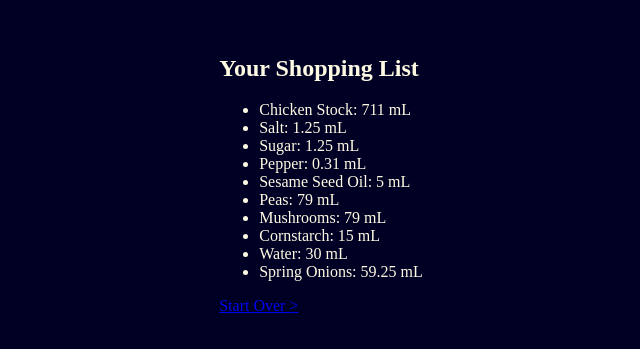
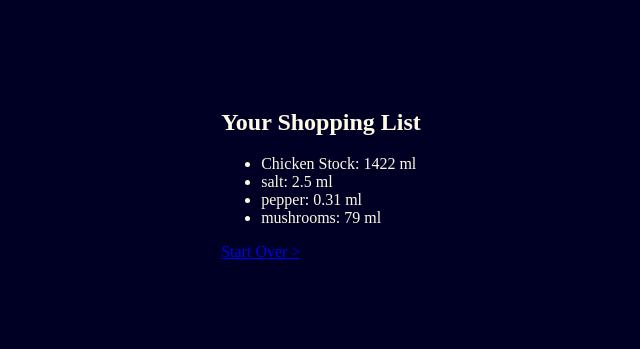
Before and after one commit to trvsm/travis-martin-meal-planner, a React (Create React App) app: page /list in a window 1280 px wide. Shown: the part 225-574 px from the top of the page, without its empty margins (319-959 px from the left). Built offline with nearby package versions, Linux system fonts and the light colour scheme.

Commit message:
add function: compile shopping list from ingreds
<body>

Issue #

```diff
--- a/src/components/mealOptions/MealOptions.jsx
+++ b/src/components/mealOptions/MealOptions.jsx
@@ -1,4 +1,4 @@
-export default function MealOptions({ props,submitHandler, clickHandler }) {
+export default function MealOptions({ props, submitHandler, clickHandler }) {
   return (
     // make this a form, pass submit handler from above
     <form onSubmit={submitHandler}>
--- a/src/pages/list/List.jsx
+++ b/src/pages/list/List.jsx
@@ -1,38 +1,84 @@
-import './list.scss';
+import "./list.scss";
 
-import { Link } from 'react-router-dom';
+import { Link } from "react-router-dom";
+import { useState } from "react";
 
 export default function List() {
   // list will get passed a bunch of arrays, sum them then map through all ingredients
-  let ingredients =
- [ [ 'Chicken Stock', 711, 'mL' ],
-  [ 'Salt', 1.25, 'mL' ],
-  [ 'Sugar', 1.25, 'mL' ],
-  [ 'Pepper', 0.31, 'mL' ],
-  [ 'Sesame Seed Oil', 5, 'mL' ],
-  [ 'Peas', 79, 'mL' ],
-  [ 'Mushrooms', 79, 'mL' ],
-  [ 'Cornstarch', 15, 'mL' ],
-  [ 'Water', 30, 'mL' ],
-  [ 'Spring Onions', 59.25, 'mL' ]
-]
+  // replace meals with props received
+  let meals = [
+    [
+      ["Chicken Stock", 711, "ml"],
+      ["salt", 1.25, "ml"],
+    ],
+    [
+      ["Chicken Stock", 711, "ml"],
+      ["pepper", 0.31, "ml"],
+    ],
+    [["salt", 1.25, "ml"]],
+    [["mushrooms", 79, "ml"]],
+  ];
+
+  // add unique items to an output, add repeated items to their first occurrence
+  const ingredientTracker = (inputArray) => {
+    let outputArray = [];
+    let firstCollection = inputArray[0];
+    // if it is first collection there are no repeats in output, add all elements
+    firstCollection.forEach((element) => {
+      outputArray.push(element);
+    });
+
+    for (let topLv = 1; topLv < inputArray.length; topLv++) {
+      // for each remaining collection compare to what's in output array
+      // if match add to existing, else create new entry
+      let collection = inputArray[topLv];
+      collection.forEach(
+        //comparison: an ingredient in a recipe
+        (comparison) => {
+          let currentList = [];
+          // add each ingredient name in output to new array to check against
+          outputArray.forEach((element) => {
+            currentList.push(element[0]);
+          });
+          // if current ingredients contains comparison ingredient add comparison quantity to existing quantity
+          if (currentList.find((element) => element === comparison[0])) {
+            //   for each entry in output array, if element[0](ingredient name) matches comparison[0] add quantity
+            outputArray.forEach((element) => {
+              if (element[0] === comparison[0]) {
+                // element[1] & comparison[1] hold logged and current quantities of ingredient respectively
+                element[1] += comparison[1];
+              }
+            });
+          } else {
+            // if entry doesn't exist add it to output
+            outputArray = [...outputArray, comparison];
+          }
+        }
+      );
+    }
+    return outputArray;
+  };
+
+  let [ingredients, setIngredients] = useState(ingredientTracker(meals));
+
+
   return (
     <div className="list__wrapper">
       <h2 className="list__title">Your Shopping List</h2>
       <ul className="list__output">
-          {Object.keys(ingredients).length>0?(
-            ingredients.map((ingredient)=>(
-            <li key={ingredient[0]} className='list__item'>{ingredient[0]}: {ingredient[1]} {ingredient[2]}</li>))
-          ):(
+        {Object.keys(ingredients).length > 0 ? (
+          ingredients.map((ingredient) => (
+            <li key={ingredient[0]} className="list__item">
+              {ingredient[0]}: {ingredient[1]} {ingredient[2]}
+            </li>
+          ))
+        ) : (
           <li>loading...</li>
         )}
       </ul>
       <Link to={"/"}>
-          <div className="list__restart">
-            Start Over {">"}
-          </div>
+        <div className="list__restart">Start Over {">"}</div>
       </Link>
     </div>
   );
-
 }
```
Lines whose indentation alone changed are shown as unchanged.
